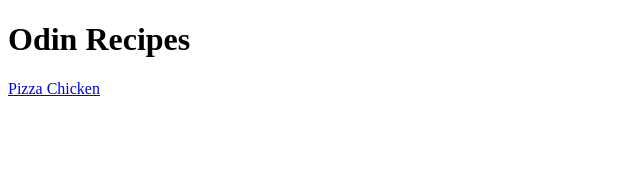
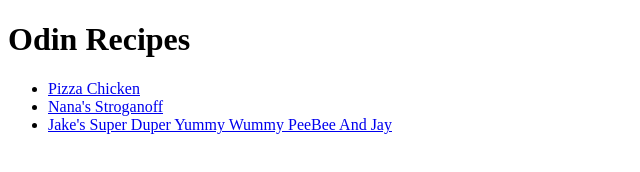
Before and after one commit to corpcoma/odin-recipes, a plain HTML site: page index.html in a window 1280 px wide. Shown: the whole page, without its empty margins (0-640 px from the left). Drawn offline with Linux system fonts and the light colour scheme.

Commit message:
^x added more recipe pages add

```diff
--- a/index.html
+++ b/index.html
@@ -4,9 +4,11 @@
 <meta charset="utf-8">
 <title>Odin Recipes</title>
 <h1>Odin Recipes</h1>
-
-<a href="recipes/pizzachicken.html">Pizza Chicken</a>
-
+<ul>
+<li><a href="recipes/pizzachicken.html">Pizza Chicken</a></li>
+<li><a href="recipes/stroganoff.html">Nana's Stroganoff</a></li>
+<li><a href="recipes/pbandj.html">Jake's Super Duper Yummy Wummy PeeBee And Jay</a></li>                  </li>
+</ul>
 
 
 
```
